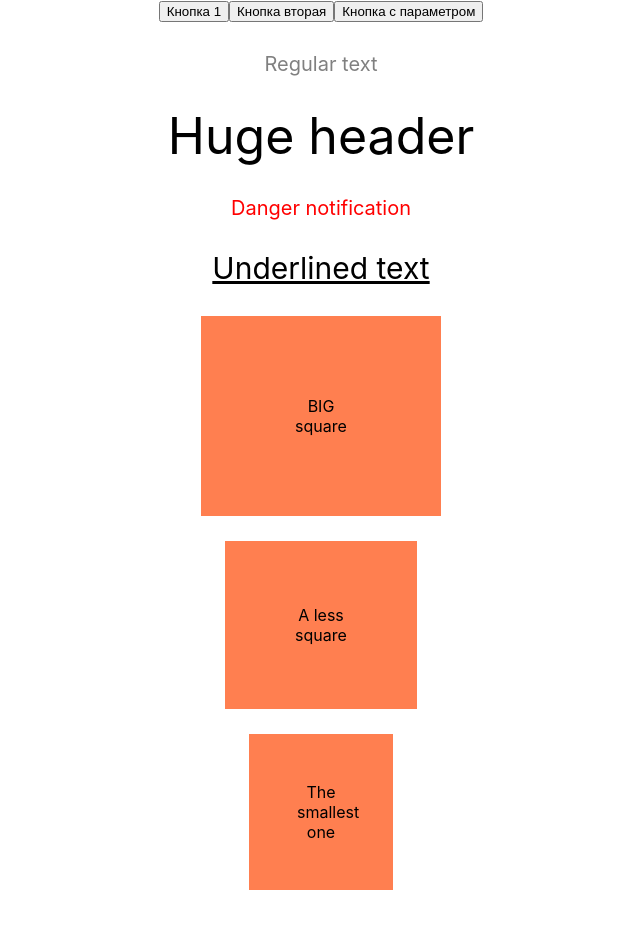
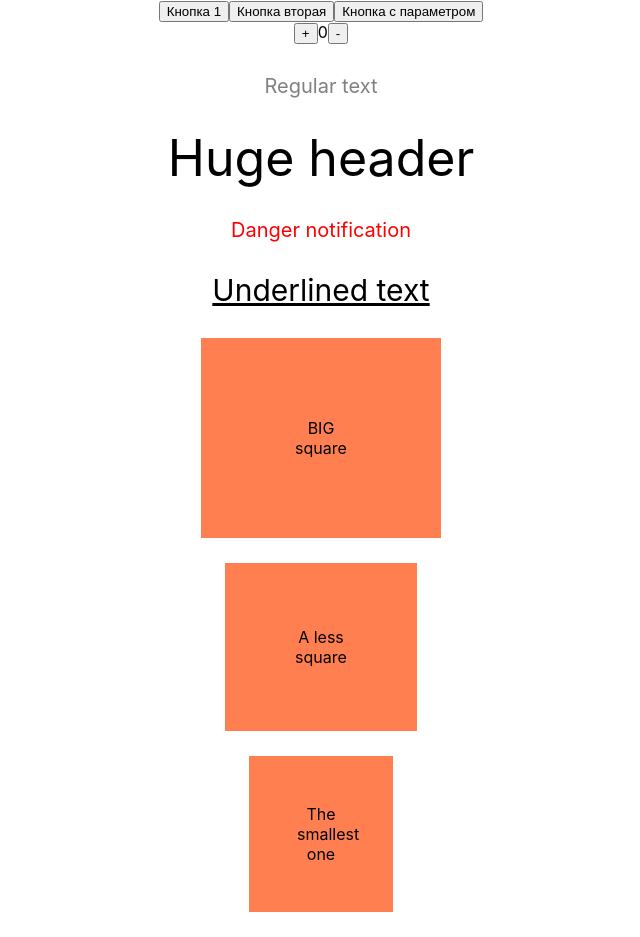
Before and after one commit to tryliya/React-homework-2, a React (Create React App) app: page / in a window 1280 px wide. Shown: the whole page, without its empty margins (319-959 px from the left). Before the commit the page ends 915 px from the top, so only its background shows below. Built offline with nearby package versions, Linux system fonts and the light colour scheme.

Commit message:
add Button and Counter file

```diff
--- /dev/null
+++ b/src/Button.js
@@ -0,0 +1,8 @@
+import React from 'react';
+
+export const Button = ({label, onClick}) => {
+    return (
+        <button onClick={onClick}>{label}</button>
+    )
+}
+export default Button;
--- /dev/null
+++ b/src/Counter.js
@@ -0,0 +1,27 @@
+import React from 'react';
+import { Button } from './Button.js'
+
+class Counter extends React.Component {
+    state = {
+        number: 0,
+    }
+
+    onClickPlus = () => {
+        this.setState({number: this.state.number + 1})
+    }
+    onClickMinus = () => {
+        this.setState({number: this.state.number - 1})
+    }
+
+    render () {
+        return (
+            <div className="wrap">
+                <Button label="+" onClick={this.onClickPlus}/>
+                {this.state.number}
+                <Button label="-" onClick={this.onClickMinus}/>
+            </div>
+        )
+    }
+}
+
+export default Counter;
--- a/src/index.js
+++ b/src/index.js
@@ -2,6 +2,8 @@ import React from 'react';
 import ReactDOM from 'react-dom';
 import './index.css';
 import  App  from './App.js';
+import Counter from './Counter.js';
+
 
 const Text = ({label, color, size, underline}) => {
   return <div className="text" style={{color: color, fontSize: size, textDecoration: underline ? 'underline' : 'none'}}> {label} </div>
@@ -16,6 +18,7 @@ const Square = ({ className, text}) => {
 ReactDOM.render(
   <React.StrictMode>
     <App/>
+    <Counter/>
     <div className="text_container">
       <Text label="Regular text" color= "grey" size={20} underline={false}/>
       <Text label="Huge header" color= "black" size={50} underline={false}/>
```
